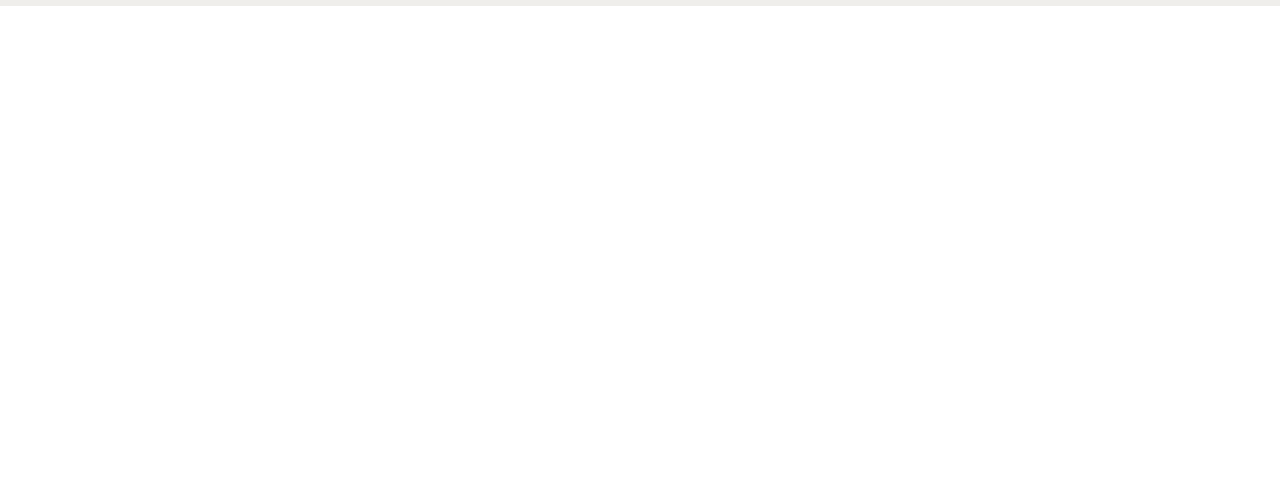
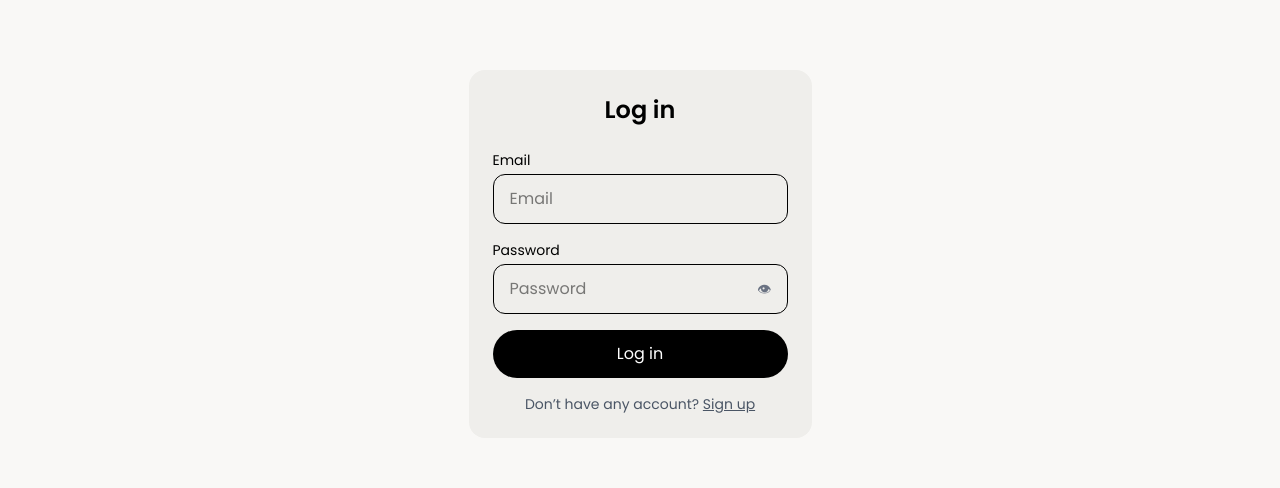
Before and after one commit to PaanPatiPhi/personal-blog-react, a React (Vite) app: page /login in a window 1280 px wide. Shown: the part 227-715 px from the top of the page. Built offline with nearby package versions, Linux system fonts and the light colour scheme.

Commit message:
feat: implement authentication context, add LoginPage, and integrate login functionality in NavBar and ViewPostPage

```diff
--- a/src/App.tsx
+++ b/src/App.tsx
@@ -3,12 +3,16 @@ import NavBar from "@/shared/layout/NavBar";
 import ArticlesPage from "./features/article/components/ArticlePage";
 import ViewPostPage from "./features/viewpostpage/components/ViewPostPage";
 import SignupPage from "./features/auth/pages/SignupPage";
+import LoginPage from "./features/auth/pages/LoginPage";
+import { AuthProvider } from "./features/auth/context/AuthContext";
+
 import "./index.css";
 import Snowfall from "react-snowfall";
 import Footer from "./shared/layout/Footer";
 
 function App() {
   return (
+    <AuthProvider>
     <BrowserRouter>
     <Snowfall/>
       <NavBar />
@@ -16,10 +20,12 @@ function App() {
         <Route path="/" element={<ArticlesPage />} />
         <Route path="/posts/:id" element={<ViewPostPage />} />
         <Route path="/signup" element={<SignupPage />} />
+        <Route path="/login" element={<LoginPage />} />
         {/* อื่นๆ */}
       </Routes>
       <Footer/ >
     </BrowserRouter>
+    </AuthProvider>
   );
 }
 
--- a/src/Routes.tsx
+++ b/src/Routes.tsx
@@ -3,6 +3,7 @@ import MainLayout from "./shared/layout/MainLayout";
 import ArticlePage from './features/article/components/ArticlePage';
 import ViewPostPage from "./features/viewpostpage/components/ViewPostPage";
 import SignupPage from "./features/auth/pages/SignupPage";
+import LoginPage from "./features/auth/pages/LoginPage";
 
 export default function AppRoutes() {
   return (
@@ -11,6 +12,7 @@ export default function AppRoutes() {
         <Route path="/" element={<ArticlePage />} />
         <Route path="/post/:id" element={<ViewPostPage />} />
         <Route path="/signup" element={<SignupPage />} />
+         <Route path="/login" element={<LoginPage />} />
 
         </Route>
     </Routes>
--- /dev/null
+++ b/src/features/auth/context/AuthContext.tsx
@@ -0,0 +1,49 @@
+import { createContext, useContext, useState, useEffect } from "react";
+import { mockUser } from "../../../mock/mockuser";
+
+type AuthContextType = {
+  user: { name: string; email: string } | null;
+  login: (email: string, password: string) => boolean;
+  logout: () => void;
+};
+
+const AuthContext = createContext<AuthContextType | null>(null);
+
+export function AuthProvider({ children }: { children: React.ReactNode }) {
+  const [user, setUser] = useState<AuthContextType["user"]>(null);
+
+  useEffect(() => {
+    const saved = localStorage.getItem("mock_user");
+    if (saved) setUser(JSON.parse(saved));
+  }, []);
+
+  const login = (email: string, password: string) => {
+    if (
+      email === mockUser.email &&
+      password === mockUser.password
+    ) {
+      const userData = { name: mockUser.name, email };
+      setUser(userData);
+      localStorage.setItem("mock_user", JSON.stringify(userData));
+      return true;
+    }
+    return false;
+  };
+
+  const logout = () => {
+    setUser(null);
+    localStorage.removeItem("mock_user");
+  };
+
+  return (
+    <AuthContext.Provider value={{ user, login, logout }}>
+      {children}
+    </AuthContext.Provider>
+  );
+}
+
+export const useAuth = () => {
+  const ctx = useContext(AuthContext);
+  if (!ctx) throw new Error("useAuth must be used inside AuthProvider");
+  return ctx;
+};
--- /dev/null
+++ b/src/features/auth/pages/LoginPage.tsx
@@ -0,0 +1,112 @@
+import { useState } from "react";
+import { useNavigate } from "react-router-dom";
+import { useAuth } from "../context/AuthContext";
+
+
+function LoginPage() {
+  const navigate = useNavigate();
+    const { login } = useAuth();
+  const [email, setEmail] = useState("");
+  const [password, setPassword] = useState("");
+  const [showPassword, setShowPassword] = useState(false);
+  const [error, setError] = useState("");
+
+
+  const handleSubmit = (e: React.FormEvent) => {
+    e.preventDefault();
+
+    // ✅ validation ขั้นต่ำ
+    if (!email || !password) {
+      setError("Email and password are required");
+      return;
+    }
+
+    if (!/\S+@\S+\.\S+/.test(email)) {
+      setError("Invalid email format");
+      return;
+    }
+
+    setError("");
+
+    // 🔜 ต่อ API ทีหลัง
+    console.log("LOGIN:", { email, password });
+    const success = login(email, password);
+
+    if (!success) {
+    setError("Invalid email or password");
+    return;
+  }
+
+  navigate("/");
+  };
+
+  return (
+    <div className="min-h-screen flex items-center justify-center bg-(--color-brown-100)">
+      <form
+        onSubmit={handleSubmit}
+        className="w-[343px] bg-(--color-brown-200) rounded-2xl p-6"
+      >
+        <h1 className="text-2xl font-semibold text-center mb-6">
+          Log in
+        </h1>
+
+        {/* Email */}
+        <label className="block text-sm mb-1">Email</label>
+        <input
+          type="email"
+          value={email}
+          onChange={(e) => setEmail(e.target.value)}
+          placeholder="Email"
+          className="w-full mb-4 px-4 py-3 rounded-xl border"
+        />
+
+        {/* Password */}
+        <label className="block text-sm mb-1">Password</label>
+        <div className="relative mb-4">
+          <input
+            type={showPassword ? "text" : "password"}
+            value={password}
+            onChange={(e) => setPassword(e.target.value)}
+            placeholder="Password"
+            className="w-full px-4 py-3 rounded-xl border pr-12"
+          />
+          <button
+            type="button"
+            onClick={() => setShowPassword((v) => !v)}
+            className="absolute right-4 top-1/2 -translate-y-1/2 text-sm text-gray-500"
+          >
+            {showPassword ? "🙈" : "👁"}
+          </button>
+        </div>
+
+        {/* Error */}
+        {error && (
+          <p className="text-red-500 text-sm mb-3">
+            {error}
+          </p>
+        )}
+
+        {/* Submit */}
+        <button
+          type="submit"
+          className="w-full bg-black text-white rounded-full py-3 mb-4"
+        >
+          Log in
+        </button>
+
+        {/* Sign up link */}
+        <p className="text-center text-sm text-gray-600">
+          Don’t have any account?{" "}
+          <span
+            onClick={() => navigate("/signup")}
+            className="underline cursor-pointer"
+          >
+            Sign up
+          </span>
+        </p>
+      </form>
+    </div>
+  );
+}
+
+export default LoginPage;
--- a/src/features/viewpostpage/components/ViewPostPage.tsx
+++ b/src/features/viewpostpage/components/ViewPostPage.tsx
@@ -8,6 +8,7 @@ import PostActions from "./PostActions";
 import CommentInput from "./CommentInput";
 import CommentSection from "./CommentSection";
 import LoginModal from "../../auth/LoginModal";
+import { useAuth } from "@/features/auth/context/AuthContext";
 
 import mockComments from "../data/mockComments";
 
@@ -37,7 +38,7 @@ function ViewPostPage() {
   const location = useLocation();
   const navigate = useNavigate();
   const [showLoginModal, setShowLoginModal] = useState(false);
-
+  const { user } = useAuth();
 
   const [post, setPost] = useState<Post | null>(location.state?.post ?? null);
   const [loading, setLoading] = useState(!post);
@@ -91,7 +92,11 @@ function ViewPostPage() {
     year: "numeric",
   }).format(new Date(post.date));
 
+
 const handleLike = () => {
+  if (!user) {
+    return;
+  }
   setShowLoginModal(true);
 };
 
--- /dev/null
+++ b/src/mock/mockuser.tsx
@@ -0,0 +1,5 @@
+export const mockUser = {
+  email: "test@test.com",
+  password: "123456",
+  name: "Test User",
+};
--- a/src/shared/layout/NavBar.tsx
+++ b/src/shared/layout/NavBar.tsx
@@ -26,7 +26,8 @@ function NavBar() {
 
           {isOpen && (
             <div className="absolute top-full left-0 w-full bg-white border-b border-gray-100 shadow-lg animate-in slide-in-from-top duration-300 space-y-6 px-6 py-4 border-t md:hidden">
-              <button className="w-full h-[48px] border-solid rounded-full border-black border-1 block">
+              <button className="w-full h-[48px] border-solid rounded-full border-black border-1 block"
+              onClick={()=>navigate("/login")}>
                 Log In
               </button>
               <button className="w-full h-[48px] border-solid rounded-full border-1 bg-black text-white block"
@@ -36,7 +37,8 @@ function NavBar() {
             </div>
           )}
 
-          <button className="w-[127px] h-[48px] border-solid rounded-full border-black border-1 md:block hidden">
+          <button className="w-[127px] h-[48px] border-solid rounded-full border-black border-1 md:block hidden"
+          onClick={()=>navigate("/login")}>
             Log In
           </button>
           <button className="w-[127px] h-[48px] border-solid rounded-full border-1 bg-black text-white md:inline hidden"
```
